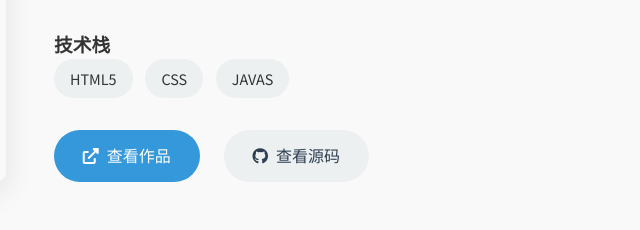
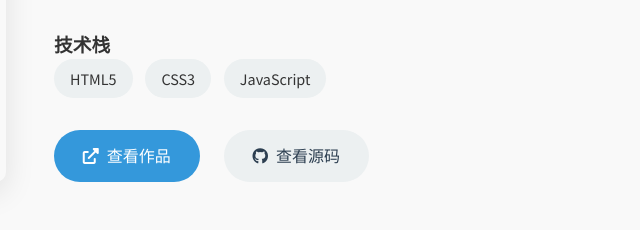
Before and after one commit to g255x/g255x.github.io, a plain HTML site: page work/zp4.html in a window 1280 px wide. Shown: the part 444-674 px from the top of the page, 610-1250 px from the left. Drawn offline with Linux system fonts and the light colour scheme.

Commit message:
Update zp4.html

```diff
--- a/work/zp4.html
+++ b/work/zp4.html
@@ -244,8 +244,8 @@
                     <h3>技术栈</h3>
                     <div class="tech-tags">
                         <span class="tech-tag">HTML5</span>
-                        <span class="tech-tag">CSS</span>
-                        <span class="tech-tag">JAVAS</span>
+                        <span class="tech-tag">CSS3</span>
+                        <span class="tech-tag">JavaScript</span>
                     </div>
                 </div>
 
```
